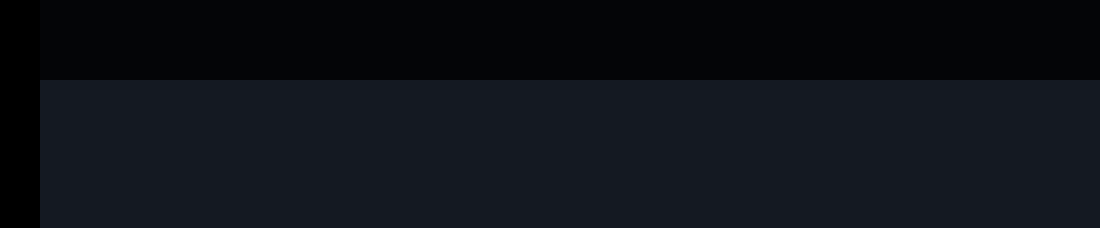
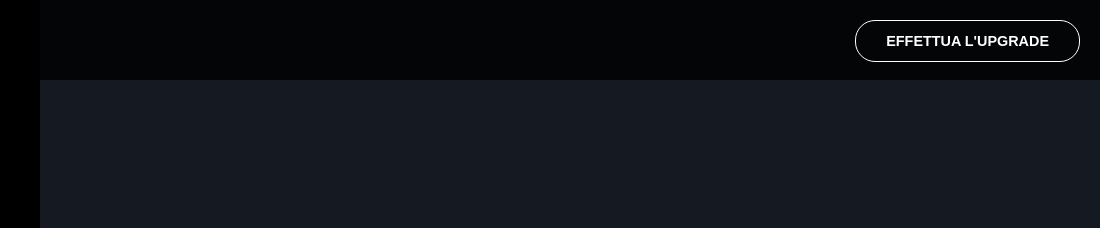
Before and after one commit to adrianopiacentini/html-css-spotifyweb, a plain HTML site: page index.html in a window 1280 px wide. Shown: the top 228 px of the page, 180-1280 px from the left. Drawn offline with Linux system fonts and the light colour scheme.

Commit message:
feat: header

```diff
--- a/css/style.css
+++ b/css/style.css
@@ -175,26 +175,29 @@ ul.nav-playlists {
     padding-bottom: 10px;
 }
 
-.sidebar .nav-new-playlist:hover{
-    color:white;
+.sidebar .nav-new-playlist:hover {
+    color: white;
 }
 
 .sidebar li:hover {
 
-    color:white;
-}
-.sidebar li:hover .add-btn{
-    background-color:white;
+    color: white;
 }
 
-.sidebar span:hover{
-    color:white;
+.sidebar li:hover .add-btn {
+    background-color: white;
+}
+
+.sidebar span:hover {
+    color: white;
 }
 
 /* Content */
 .content {
     width: calc(100% - 220px);
     height: 100%;
+    display: flex;
+    flex-direction: column;
 }
 
 /* Header */
@@ -202,20 +205,40 @@ ul.nav-playlists {
     width: calc(100% - 220px);
     height: 80px;
     background-color: rgba(0, 0, 0, 0.8);
-    position: fixed;
+    position: absolute;
     top: 0;
     right: 0;
-    z-index: 999;
+    padding: 20px;
+    color: white;
+}
 
+.header a {
+    line-height: 40px;
+    position: absolute;
+    right: 20px;
+    font-weight: bolder;
+    font-size: 0.9em;
+    padding: 0px 30px;
+    border: 1px solid white;
+    border-radius: 20px;
+
+}
+
+.header a:hover {
+    transform: scale(1.1)
 }
 
 /* Homepage */
 .homepage {
+    padding-top: 80px;
     width: 100%;
     height: calc(100%);
     background-color: #141922;
     overflow: scroll;
     overflow-x: hidden;
+    flex-grow: 1;
+    /* debug */
+    /* background-color: white; */
 }
 
 /* Responsiveness */
--- a/index.html
+++ b/index.html
@@ -61,7 +61,7 @@
             </div>
 
             <div class="content">
-                <header class="header"></header>
+                <header class="header"><a href="">EFFETTUA L'UPGRADE</a></header>
                 <div class="homepage"></div>
             </div>
         </div>
```
